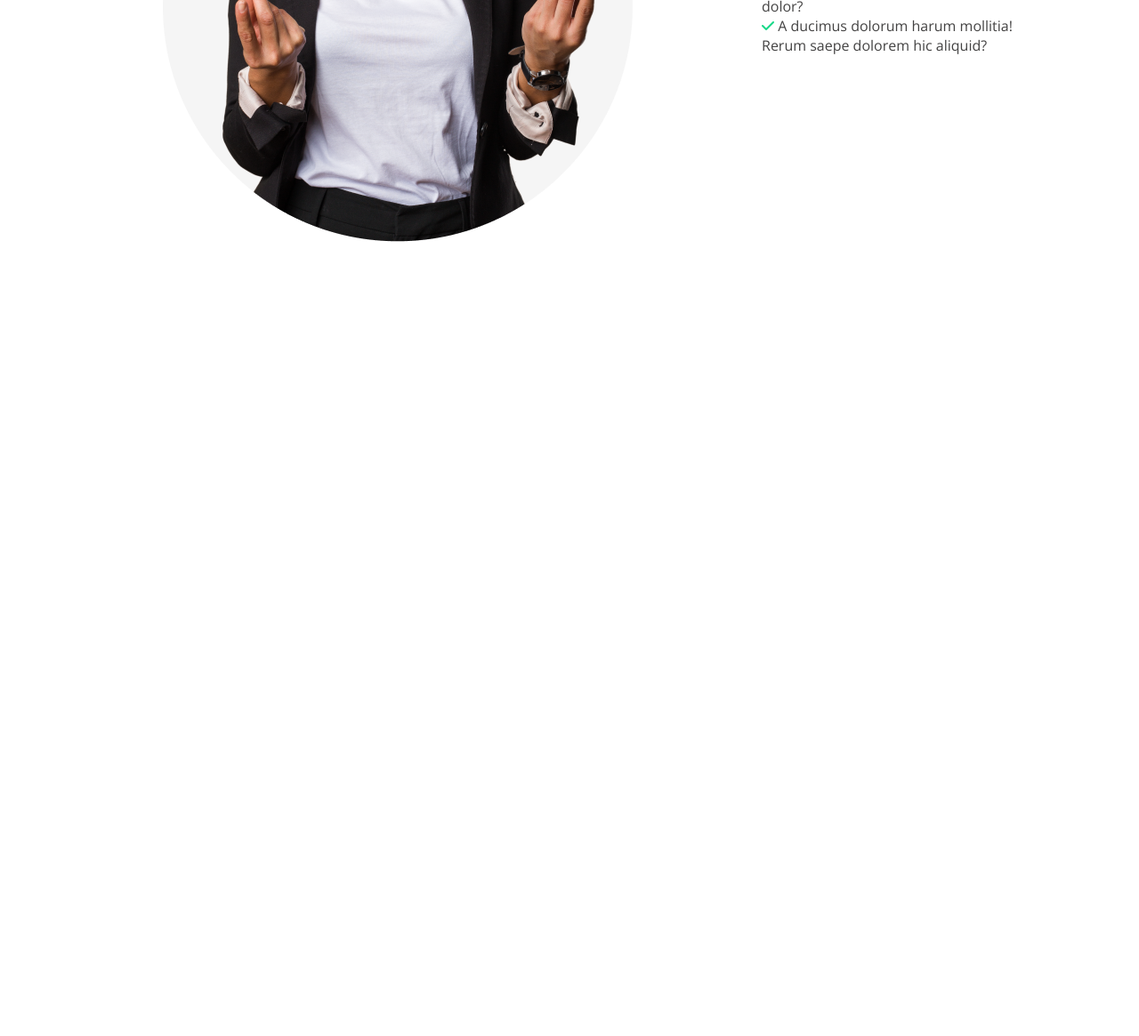
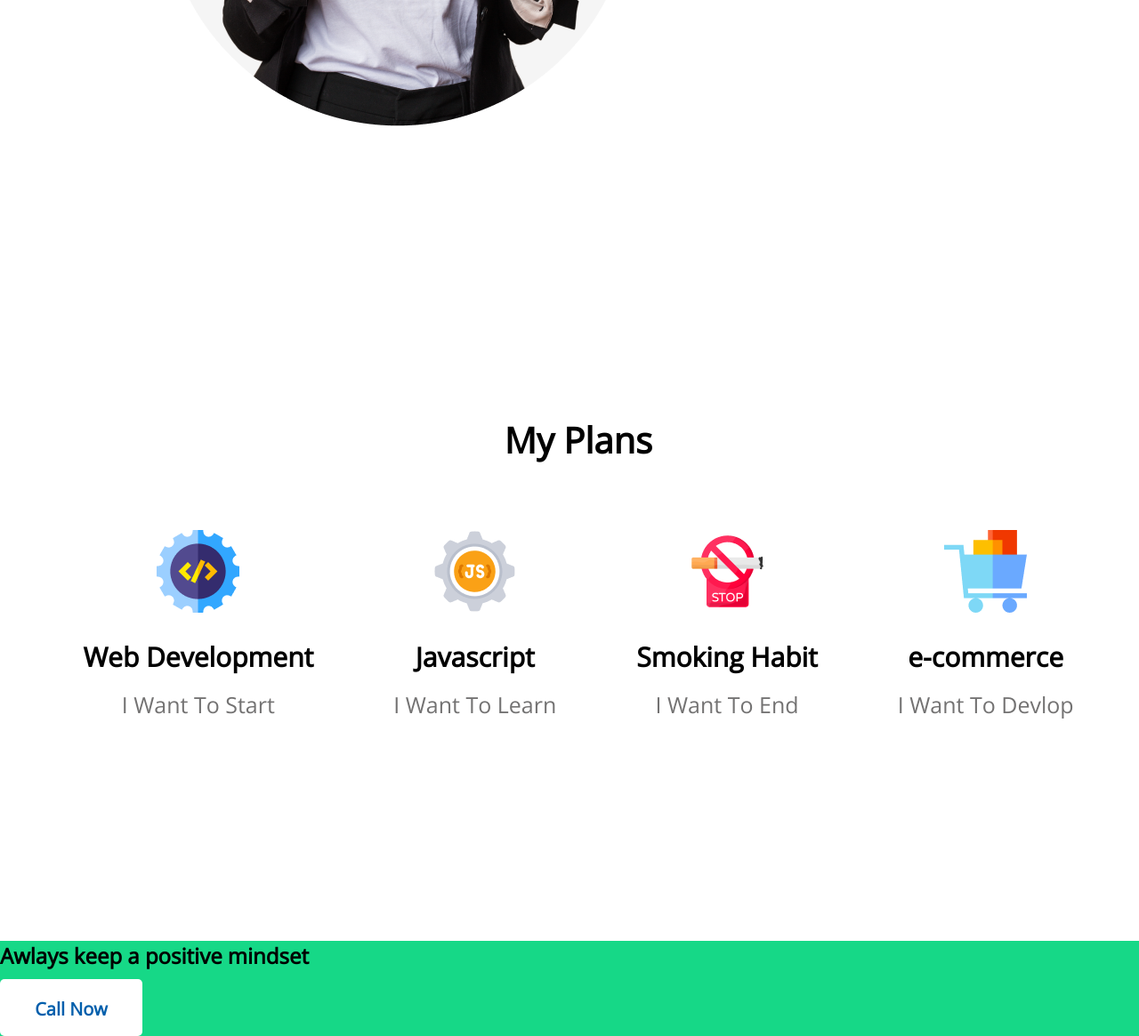
Before and after one commit to annysen/new-year-new-me, a plain HTML site: page index.html in a window 1280 px wide. Shown: the part 1382-2547 px from the top of the page at 89% size. Before the commit the page ends 1659 px from the top, so only its background shows below. Drawn offline with nearby package versions, Linux system fonts and the light colour scheme.

Commit message:
my plan section added

```diff
--- a/index.html
+++ b/index.html
@@ -82,6 +82,43 @@
           </div>
         </div>
       </section>
+
+      <!-- my plan section -->
+      <section class="my-plan-container">
+        <div class="my-plan-elements">
+          <h1 class="my-plan-title">My Plans</h1>
+        </div>
+        <div class="my-plan-elements">
+          <div class="my-plan-element">
+            <img src="images/icons/web.png" alt="" />
+            <h3 class="my-plan-element-title">Web Development</h3>
+            <p class="my-plan-element-description">I Want To Start</p>
+          </div>
+          <div class="my-plan-element">
+            <img src="images/icons/js.png" alt="" />
+            <h3 class="my-plan-element-title">Javascript</h3>
+            <p class="my-plan-element-description">I Want To Learn</p>
+          </div>
+          <div class="my-plan-element">
+            <img src="images/icons/smoke.png" alt="" />
+            <h3 class="my-plan-element-title">Smoking Habit</h3>
+            <p class="my-plan-element-description">I Want To End</p>
+          </div>
+          <div class="my-plan-element">
+            <img src="images/icons/ecom.png" alt="" />
+            <h3 class="my-plan-element-title">e-commerce</h3>
+            <p class="my-plan-element-description">I Want To Devlop</p>
+          </div>
+        </div>
+      </section>
+
+      <!-- main section banner -->
+      <section class="main-banner-container">
+        <div class="main-banner">
+          <h1>Awlays keep a positive mindset</h1>
+          <button class="btn-primary">Call Now</button>
+        </div>
+      </section>
     </main>
   </body>
 </html>
--- a/styles/style.css
+++ b/styles/style.css
@@ -58,7 +58,9 @@
 }
 
 .confess-img {
-    margin-top: 130px;
+    /* margin-top: 130px;
+    padding-bottom: 130px; */
+
 }
 
 .confess-elements {
@@ -95,3 +97,49 @@
 .check-color {
     color: #16D887;
 }
+
+.my-plan-container {
+    width: 100%;
+    height: 100vh;
+    /* margin-top: 100px; */
+    padding: 20px 10px;
+    display: flex;
+    flex-direction: column;
+    text-align: center;
+    justify-content: center;
+    align-items: center;
+
+}
+
+.my-plan-title {
+    font-size: 40px;
+    font-weight: 700;
+    margin-bottom: 50px;
+}
+
+.my-plan-elements {
+    display: flex;
+    justify-content: center;
+    align-items: center;
+    gap: 90px;
+}
+
+.my-plan-element img {
+    padding: 24px;
+}
+
+.my-plan-element-title {
+    font-weight: 700;
+    font-size: 30px;
+    margin-bottom: 16px;
+}
+
+.my-plan-element-description {
+    font-weight: 500;
+    font-size: 25px;
+    color: #737272;
+}
+
+.main-banner-container {
+    background: #16D887;
+}
```
